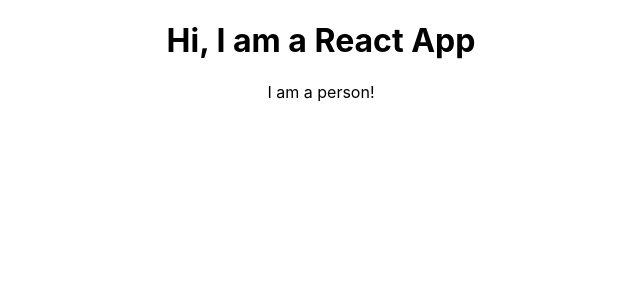
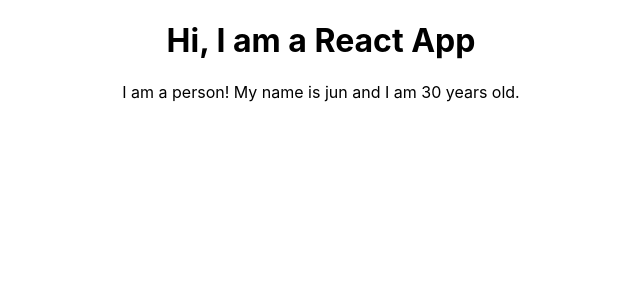
Before and after one commit to ArthurZheng/learn-react-with-max, a React (Create React App) app: page / in a window 1280 px wide. Shown: the top 300 px of the page, without its empty margins (319-959 px from the left). Built offline with nearby package versions, Linux system fonts and the light colour scheme.

Commit message:
passing props to child component

```diff
--- a/src/App.js
+++ b/src/App.js
@@ -7,7 +7,7 @@
   return (
     <div className="App">
         <h1>Hi, I am a React App</h1>
-        <Person />
+        <Person name='jun' age='30'/>
     </div>
   );
 }
--- a/src/components/Person/Person.js
+++ b/src/components/Person/Person.js
@@ -5,5 +5,6 @@
 //         <p>I am a person!</p>
 //     )
 // }
-const Person = () => <p>I am a person!</p>
+
+const Person = (props) => <p>I am a person! My name is {props.name} and I am {props.age} years old.</p>
 export default Person;
```
